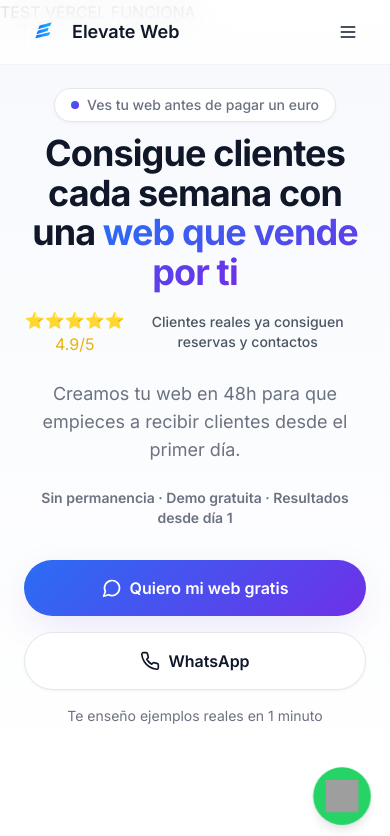
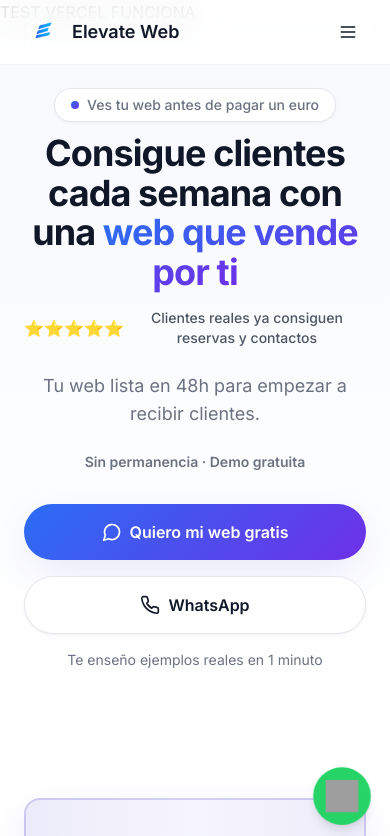
Before and after one commit to joan-devgggg/elevate-web1, a React (Vite) app: page / in a window 390 px wide. Shown: the top 836 px of the page. Built offline with nearby package versions, Linux system fonts and the light colour scheme; grey boxes are pictures that could not be loaded; the HTML template or start-up script is replaced by a standard one.

Commit message:
Optimize mobile hero and cards - reduce text load and remove own card button

```diff
--- a/src/components/CaseStudies.tsx
+++ b/src/components/CaseStudies.tsx
@@ -122,20 +122,20 @@ const CaseStudies = () => {
                 )}
               </a>
 
+              {!caseStudy.isOwn && (
                 <div className="text-center mt-6">
                   <a
                     href={caseStudy.category === "Restaurante San Remo" ? "https://sanremopalencia.com" :
                        caseStudy.category === "Dentlux Travel" ? "https://dentluxtravel.com" : caseStudy.link}
                     target="_blank"
                     rel="noopener noreferrer"
-                  className={`inline-flex items-center gap-2 text-sm hover:underline transition-colors ${
-                    caseStudy.isOwn ? 'text-purple-600 hover:text-purple-700' : 'text-blue-600 hover:text-blue-700'
-                  }`}
+                    className="inline-flex items-center gap-2 text-sm text-blue-600 hover:text-blue-700 hover:underline transition-colors"
                   >
                     <span>Ver web</span>
                     <span className="transform rotate-45 inline-block">→</span>
                   </a>
                 </div>
+              )}
 
               {/* Resultados */}
               <div className="space-y-3">
--- a/src/components/Hero.tsx
+++ b/src/components/Hero.tsx
@@ -34,7 +34,7 @@ const Hero = () => {
             transition={{ duration: 0.5, delay: 0.15 }}
             className="flex items-center justify-center gap-1 mb-6"
           >
-            <span className="text-yellow-500">⭐⭐⭐⭐⭐ 4.9/5</span>
+            <span className="text-yellow-500">⭐⭐⭐⭐⭐</span>
             <span className="text-sm font-medium text-gray-600">Clientes reales ya consiguen reservas y contactos</span>
           </motion.div>
 
@@ -44,7 +44,7 @@ const Hero = () => {
             transition={{ duration: 0.5, delay: 0.2 }}
             className="text-lg md:text-xl text-muted-foreground mb-6 max-w-2xl"
           >
-            Creamos tu web en 48h para que empieces a recibir clientes desde el primer día.
+            Tu web lista en 48h para empezar a recibir clientes.
           </motion.p>
 
           <motion.p
@@ -53,7 +53,7 @@ const Hero = () => {
             transition={{ duration: 0.5, delay: 0.3 }}
             className="text-sm text-muted-foreground mb-8 font-semibold text-green-600"
           >
-            Sin permanencia · Demo gratuita · Resultados desde día 1
+            Sin permanencia · Demo gratuita
           </motion.p>
 
           <motion.div
```
Lines whose indentation alone changed are shown as unchanged.
